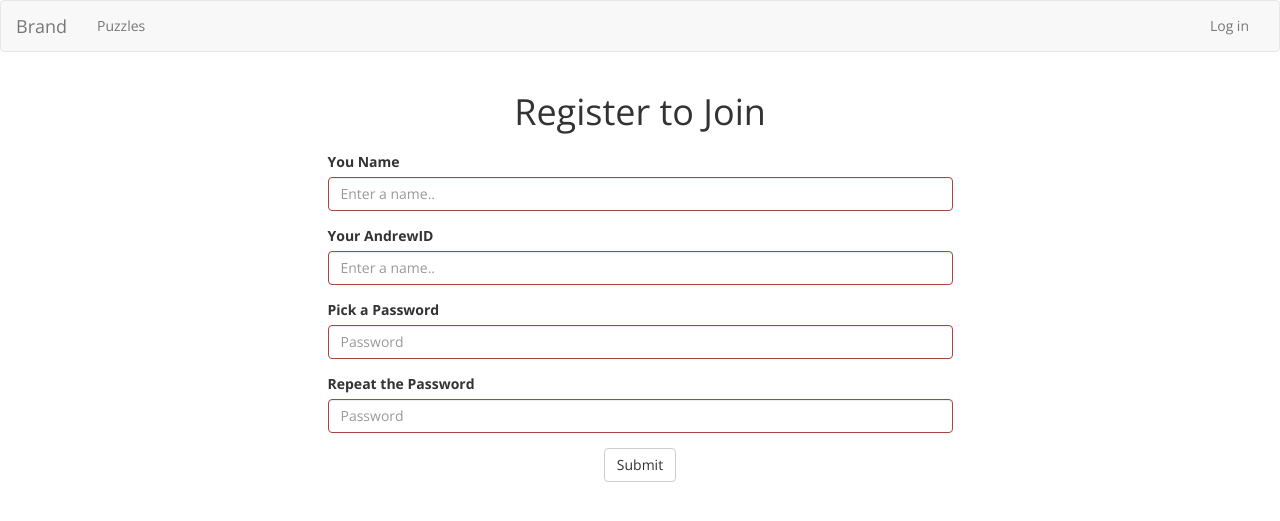
After one commit to kevinzhe/puzzlehunt-112, a Django app: page /register in a window 1280 px wide. The commit adds this page. Shown: the top 521 px of the page. Run offline with Django 3.2, Linux system fonts and the light colour scheme; some libraries are stand-ins or nearby versions.

Commit message:
added register page + backend for it

```diff
--- a/puzzlehunt_112_f15/puzzlehunt/static/puzzlehunt/css/puzzlehunt.css
+++ b/puzzlehunt_112_f15/puzzlehunt/static/puzzlehunt/css/puzzlehunt.css
@@ -6,3 +6,13 @@
         align-items: center;
     }
 }
+
+.center-button {
+  margin-left: auto;
+  margin-right: auto;
+  display: block;
+}
+
+.form-error-text {
+  color: red;
+}
--- a/puzzlehunt_112_f15/puzzlehunt/templates/puzzlehunt/home.html
+++ b/puzzlehunt_112_f15/puzzlehunt/templates/puzzlehunt/home.html
@@ -7,7 +7,11 @@
             <h1>Puzzlehunt 112</h1>
             <h4>November 21, 2015, 6pm</h4>
             <hr/>
-            <button type='button' class='btn btn-primary btn-lg'>Register&nbsp;&nbsp;<i class='fa fa-caret-right'></i></button>
+            {% if user.is_authenticated %}
+              <a href="/p"><button type='button' class='btn btn-primary btn-lg'>Join a Team&nbsp;&nbsp;<i class='fa fa-caret-right'></i></button></a>
+            {% else %}
+              <a href="/register"><button type='button' class='btn btn-primary btn-lg'>Register&nbsp;&nbsp;<i class='fa fa-caret-right'></i></button></a>
+            {% endif %}
         </div>
     </div>
 {% endblock %}
--- a/puzzlehunt_112_f15/puzzlehunt/templates/puzzlehunt/puzzlehunt.html
+++ b/puzzlehunt_112_f15/puzzlehunt/templates/puzzlehunt/puzzlehunt.html
@@ -32,11 +32,12 @@
             <li><a href='{% url "puzzle-index" %}'>Puzzles</a></li>
           </ul>
           <ul class='nav navbar-nav navbar-right'>
-{% if user.is_authenticated %}
-            <li><a href='{% url "logout" %}'>Log out</a></li>
-{% else %}
-            <li><a href='{% url "login" %}'>Log in</a></li>
-{% endif %}
+            {% if user.is_authenticated %}
+              <li><a href='#'>{{user}}</a></li>
+              <li><a href='{% url "logout" %}'>Log out</a></li>
+            {% else %}
+              <li><a href='{% url "login" %}'>Log in</a></li>
+            {% endif %}
           </ul>
         </div>
       </div>
--- /dev/null
+++ b/puzzlehunt_112_f15/puzzlehunt/templates/puzzlehunt/register.html
@@ -0,0 +1,40 @@
+{% extends 'puzzlehunt/puzzlehunt.html' %}
+{% block title %}Form a Team!{% endblock %}
+
+{% block css %}{% endblock %}
+
+{% block body %}
+  <div class="row">
+    <div class="col-xs-10 col-md-8 col-lg-6 col-xs-offset-1 col-md-offset-2 col-lg-offset-3">
+      <div class="text-center">
+        <h1>Register to Join</h1>
+      </div>
+      <div class="text-center form-error-text">
+        <h3>{{error_msg}}</h3>
+      </div>
+      <form method="POST" action="/register">
+        {% csrf_token %}
+        <div class="form-group {% if not name %}has-error{% endif %}">
+          <label>You Name</label>
+          <input name="name" value="{{name}}" type="text" class="form-control" placeholder="Enter a name..">
+        </div>
+        <div class="form-group {% if not andrew %}has-error{% endif %}">
+          <label>Your AndrewID</label>
+          <input name="andrewID" value="{{andrew}}"type="text" class="form-control" placeholder="Enter a name..">
+        </div>
+        <div class="form-group {% if not pw1 %}has-error{% endif %}">
+          <label for="exampleInputPassword1">Pick a Password</label>
+          <input name="pw1" value="{{pw1}}" type="password" class="form-control" id="exampleInputPassword1" placeholder="Password">
+        </div>
+        <div class="form-group {% if not pw2 %}has-error{% endif %}">
+          <label for="exampleInputPassword2">Repeat the Password</label>
+          <input name="pw2" value="{{pw2}}"type="password" class="form-control" id="exampleInputPassword2" placeholder="Password">
+        </div>
+
+        <button type="submit" class="btn btn-default center-button">Submit</button>
+      </form>
+    </div>
+  </div>
+{% endblock %}
+
+{% block js %}{% endblock %}
--- a/puzzlehunt_112_f15/puzzlehunt/urls.py
+++ b/puzzlehunt_112_f15/puzzlehunt/urls.py
@@ -12,6 +12,9 @@ urlpatterns = [
     url(r'^p/(?P<puzzle_id>[0-9]+)/$',
         views.PuzzleView.as_view(),
         name='puzzle'),
+    url(r'^register',
+        views.RegistrationView.as_view(),
+        name='registration'),
     url(r'^login$',
         auth_views.login,
         {'template_name':'login.html', 'extra_context':{'next':'/p'}},
--- a/puzzlehunt_112_f15/puzzlehunt/views.py
+++ b/puzzlehunt_112_f15/puzzlehunt/views.py
@@ -1,8 +1,11 @@
 from django.shortcuts import render, get_object_or_404, redirect
 from django.contrib.auth.decorators import login_required
+from django.contrib.auth.models import User
+from django.contrib.auth import authenticate
+from django.http import HttpResponseRedirect
 from django.utils.decorators import method_decorator
 from django.utils.timezone import now
-from .models import Puzzle, PuzzleProgress, Hint, Team, TeamMember
+from puzzlehunt.models import Puzzle, PuzzleProgress, Hint, Team, TeamMember
 from django.views.generic import View
 from django import forms
 
@@ -55,7 +58,36 @@ class PuzzleView(View):
         try: team = TeamMember.objects.get(user=request.user).team
         except TeamMember.DoesNotExist: return redirect(home)
 
+class RegistrationView(View):
+    def get(self, request):
+        return render(request, 'puzzlehunt/register.html')
 
+    def post(self, request):
+        name = request.POST.get("name", None)
+        andrewID = request.POST.get("andrewID", None)
+        pw1 = request.POST.get("pw1", None)
+        pw2 = request.POST.get("pw2", None)
+        error_msg = ""
+        if (not name): error_msg = "Enter a Name"
+        elif (not andrewID): error_msg = "Enter an AndrewID"
+        elif (not pw1): error_msg = "Enter a password"
+        elif (not pw2): error_msg = "Re-enter your password"
+        elif (pw1 != pw2): error_msg = "Passwords do not match"
+        if (error_msg):
+            return render(request, 'puzzlehunt/register.html',
+                {
+                    'error_msg': error_msg,
+                    'name': name,
+                    'andrew': andrewID,
+                    'pw1': pw1,
+                    'pw2': pw2
+                })
+        email = "%s@andrew.cmu.edu" % andrewID
+        user = User.objects.create_user(andrewID, email, pw1)
+        user.first_name = name
+        user.save()
+        authenticate(username=andrewID, password=pw1)
+        return HttpResponseRedirect("/")
 
 def home(request):
     return render(request, 'puzzlehunt/home.html')
```
